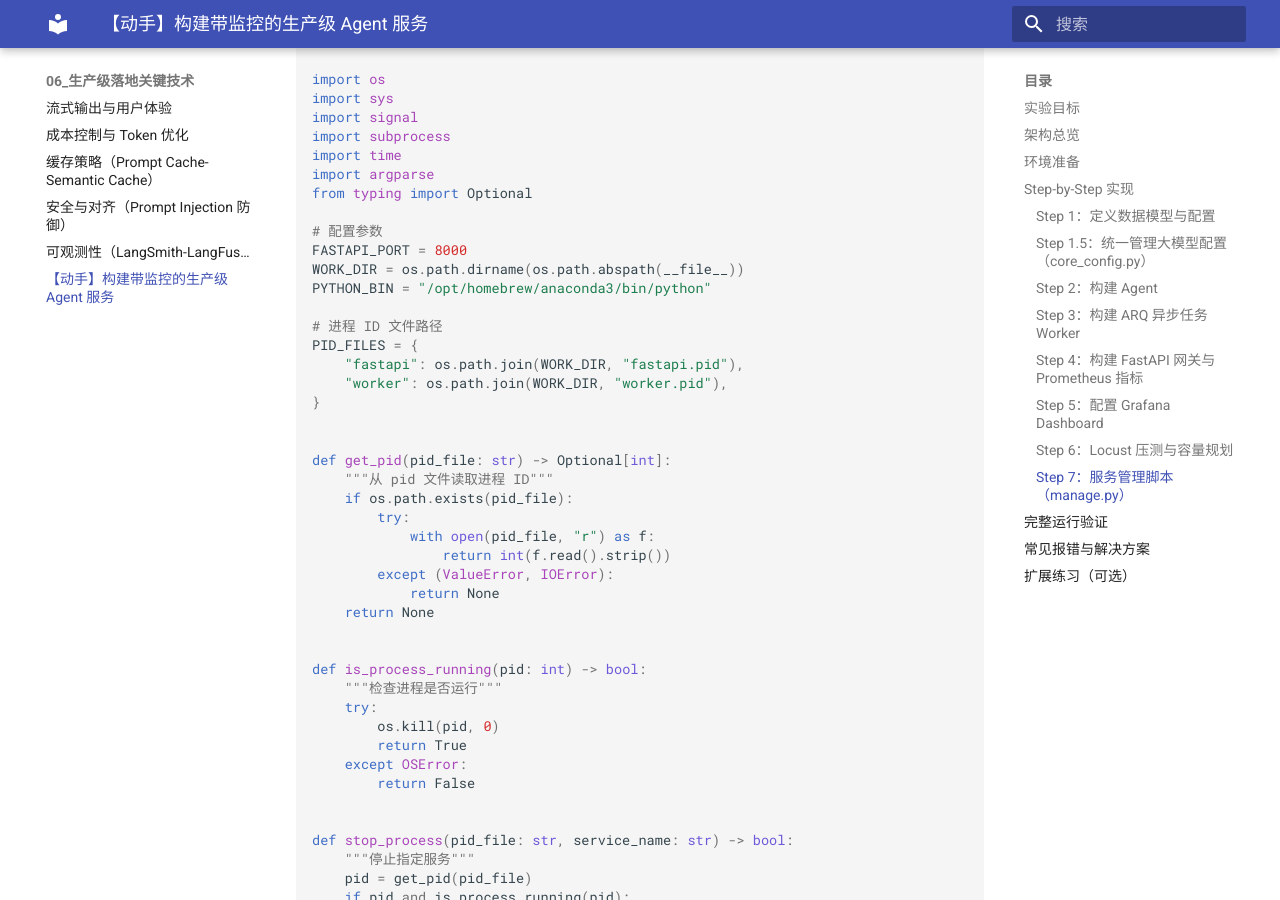
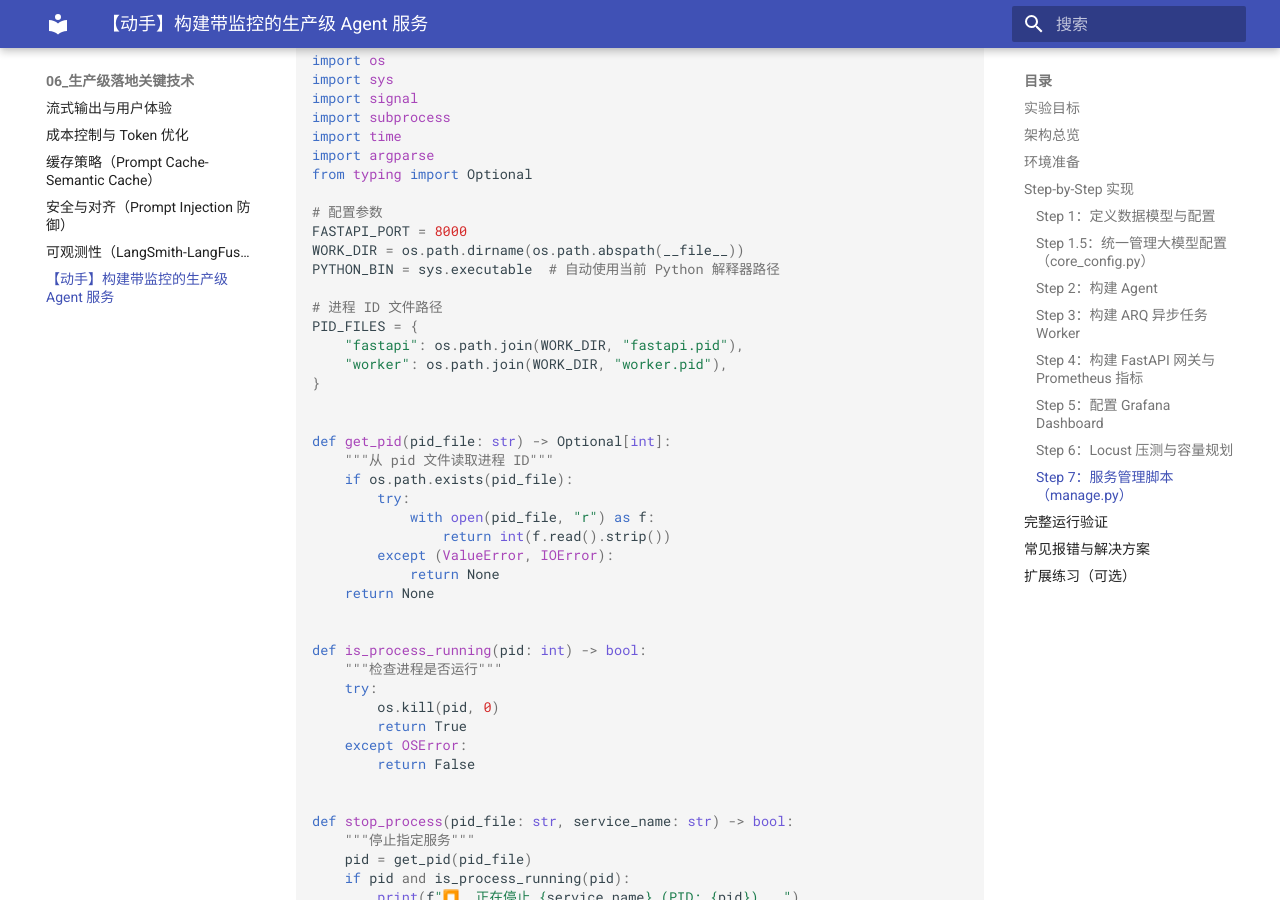
Before and after one commit to swf2020/AI-Agent-in-Practice, an MkDocs documentation site: the page built from docs/AI Agent In Practice/06_生产级落地关键技术/6.6 【动手】构建带监控的生产级 Agent 服务.md, in a window 1280 px wide and 900 px high, scrolled down 20397 px. Built offline with MkDocs 1.6.1 and Material for MkDocs 9.7.7, drawn with Linux system fonts in a browser that asks for light colours; some of the changed text lies outside the part shown.

Commit message:
fix(review): 审校第06章生产级落地关键技术文档
- fix(6.5): 修复 LangSmith 告警代码中 latencies 变量收集 total_tokens 而非延迟的 bug，改为计算 (end_time - start_time).total_seconds()
- fix(6.6): 移除 main.py 中未使用的 CollectorRegistry 导入
- fix(6.6): manage.py 的 PYTHON_BIN 从硬编码路径改为 sys.executable 自动检测
- docs(6.6): 更新 manage.py 注释提示

````diff
--- a/docs/AI Agent In Practice/06_生产级落地关键技术/6.6 【动手】构建带监控的生产级 Agent 服务.md
+++ b/docs/AI Agent In Practice/06_生产级落地关键技术/6.6 【动手】构建带监控的生产级 Agent 服务.md
@@ -1021,7 +1020,7 @@
 # 配置参数
 FASTAPI_PORT = 8000
 WORK_DIR = os.path.dirname(os.path.abspath(__file__))
-PYTHON_BIN = "/opt/homebrew/anaconda3/bin/python"
+PYTHON_BIN = sys.executable  # 自动使用当前 Python 解释器路径
 
 # 进程 ID 文件路径
 PID_FILES = {
@@ -1300,7 +1299,7 @@
     main()
 ```
 
-> `manage.py` 使用 PID 文件管理进程，启动后自动清理 `.pid` 文件。注意 `PYTHON_BIN` 需根据实际 Python 路径修改。
+> `manage.py` 使用 PID 文件管理进程，启动后自动清理 `.pid` 文件。`PYTHON_BIN` 通过 `sys.executable` 自动获取当前 Python 解释器路径，无需手动修改。
 
 ---
 
````
Also changed, not shown: other parts of docs/AI Agent In Practice/06_生产级落地关键技术/6.6 【动手】构建带监控的生产级 Agent 服务.md (+0 -1 lines), docs/AI Agent In Practice/06_生产级落地关键技术/6.5 可观测性（LangSmith - LangFuse）.md (+1 -1 lines).
